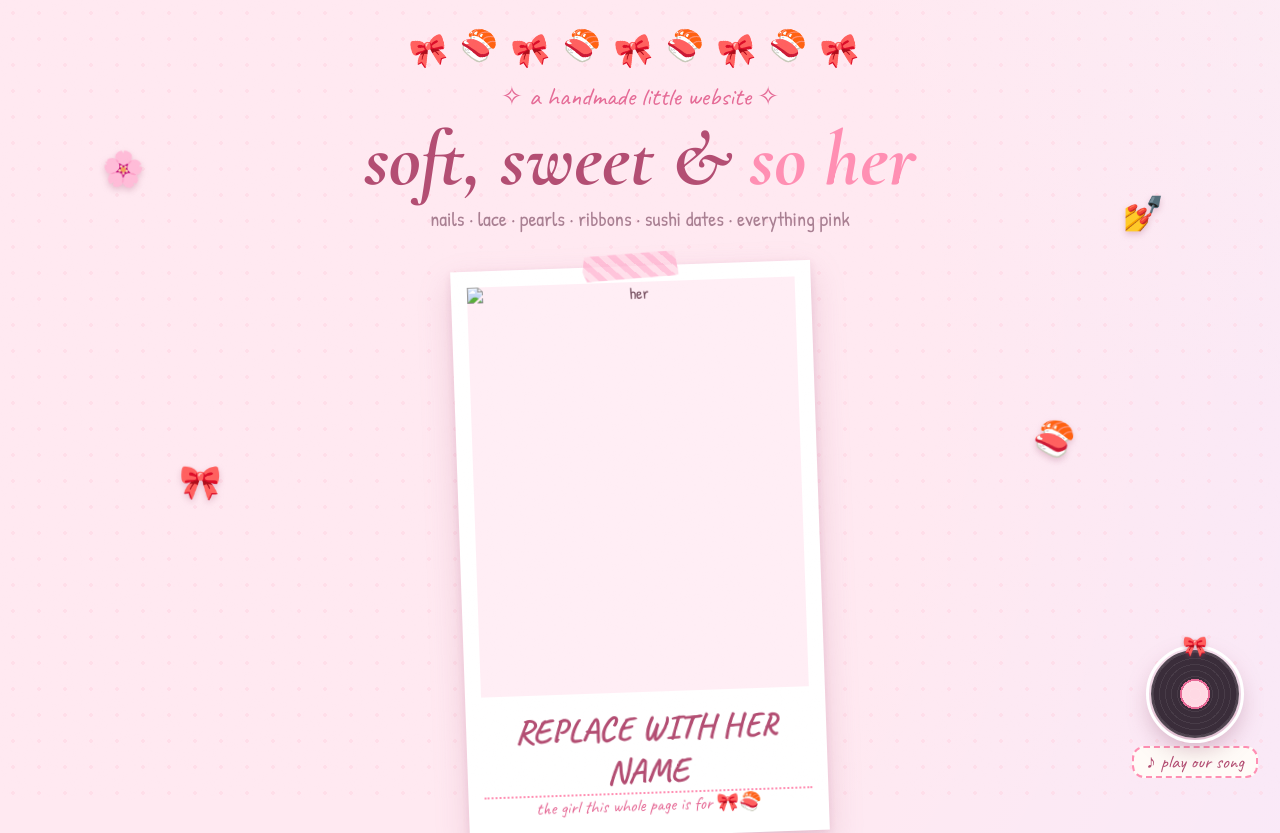
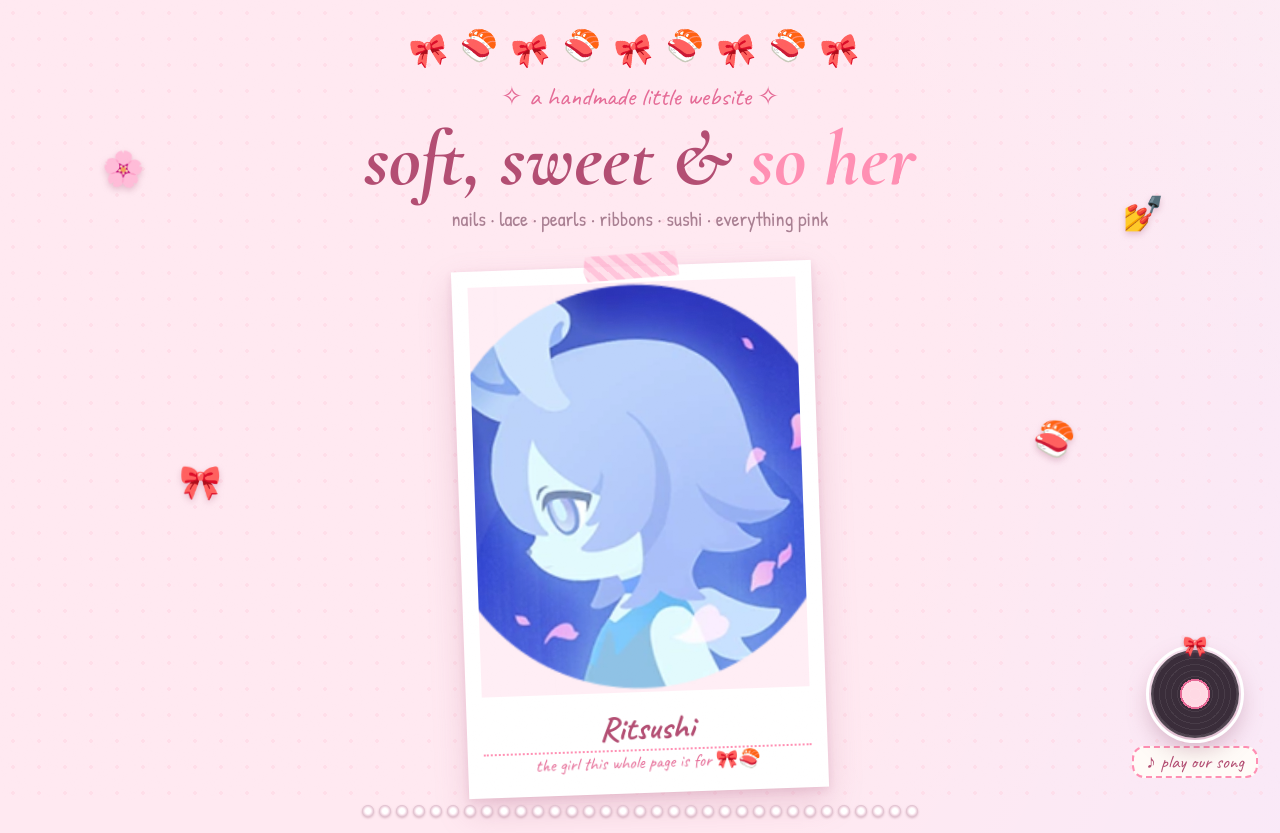
Before and after one commit to dimensionx941-stack/ritsushi, a plain HTML site: page index.html in a window 1280 px wide. Shown: the top 833 px of the page. Drawn offline with nearby package versions, Linux system fonts and the light colour scheme.

Commit message:
Update index.html

```diff
--- a/index.html
+++ b/index.html
@@ -270,7 +270,7 @@
   <div class="garland"><span>🎀</span><span>🍣</span><span>🎀</span><span>🍣</span><span>🎀</span><span>🍣</span><span>🎀</span><span>🍣</span><span>🎀</span></div>
   <div class="kicker">✧ a handmade little website ✧</div>
   <h1>soft, sweet &amp; <em>so her</em></h1>
-  <div class="sub">nails · lace · pearls · ribbons · sushi dates · everything pink</div>
+  <div class="sub">nails · lace · pearls · ribbons · sushi · everything pink</div>
 
   <div class="sticker" style="left:8%; top:150px">🌸</div>
   <div class="sticker" style="right:9%; top:190px; animation-delay:1s">💅</div>
@@ -281,13 +281,13 @@
   <div class="hero-frame">
     <div class="tape"></div>
 
-    <!-- ⬇️ REPLACE ME #1: paste your photo link (or file name) below ⬇️ -->
+    <!-- ⬇️ ⬇️ -->
     <div class="photo-window">
-      <img src="REPLACE WITH PHOTO LINK" alt="her">
+      <img src="Nice_to_Meet_You_Avatar.webp" alt="her">
     </div>
 
     <!-- ⬇️ REPLACE ME #2: type her name below ⬇️ -->
-    <span class="her-name">REPLACE WITH HER NAME</span>
+    <span class="her-name">Ritsushi</span>
 
     <div class="name-hint">the girl this whole page is for 🎀🍣</div>
   </div>
@@ -397,9 +397,9 @@
     <div class="lace"></div>
     <div class="letter">
       <span class="sticker">🎀</span>
-      <p>dear you,</p>
+      <p>dear Ritsushi,</p>
       <p>i built you a tiny corner of the internet because you deserve things that are soft on purpose. every ribbon, every pearl, every milky-pink nail — and yes, even the little sushi 🍣 — is here because it reminded me of you.</p>
-      <p>oh — and press the little record in the corner. it's our song. ♪</p>
+      <p>oh — and press the little record in the corner for some musical magic ♪</p>
       <div class="sig">— always yours, with glitter ♡</div>
     </div>
     <div class="lace flip"></div>
```
